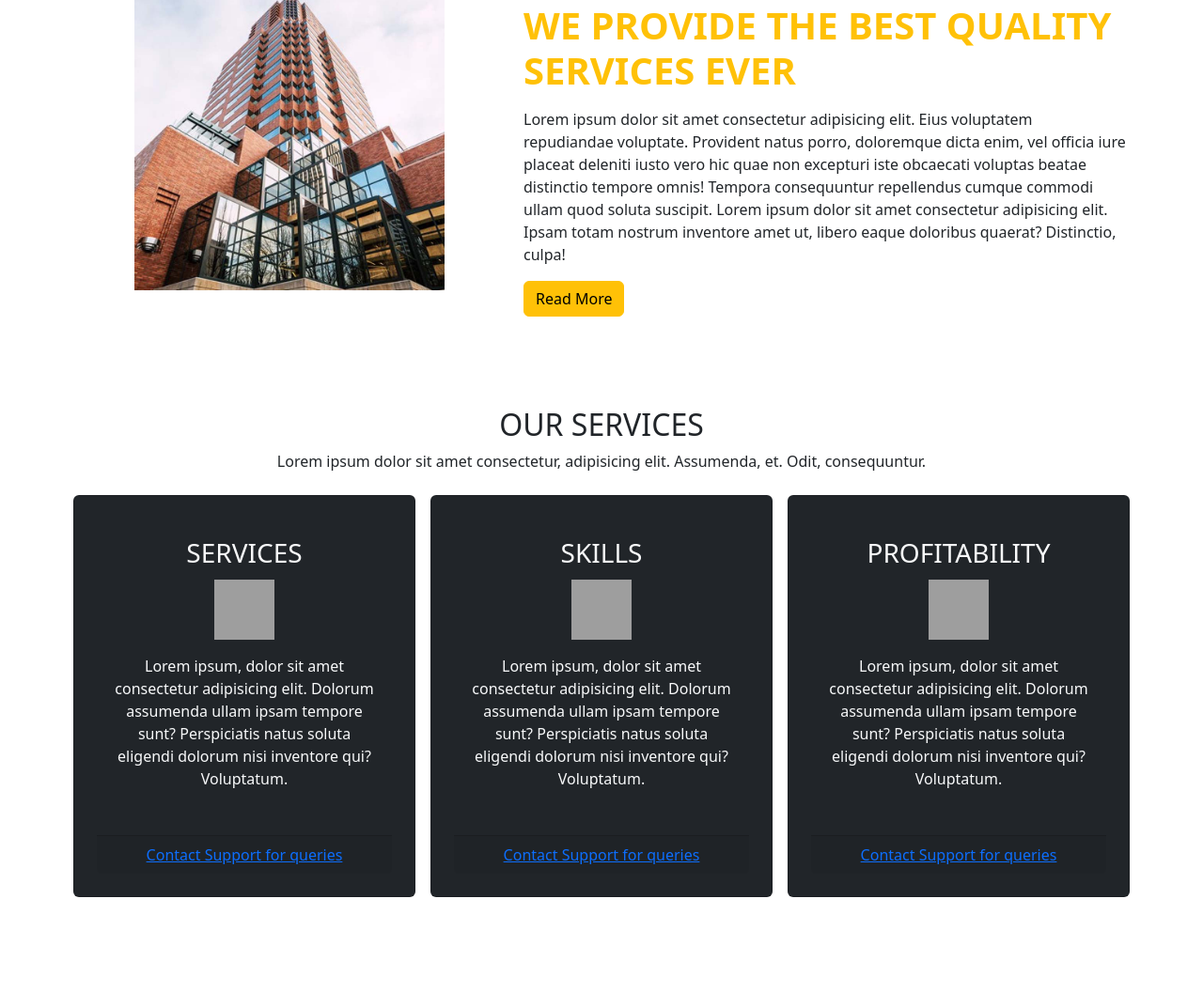
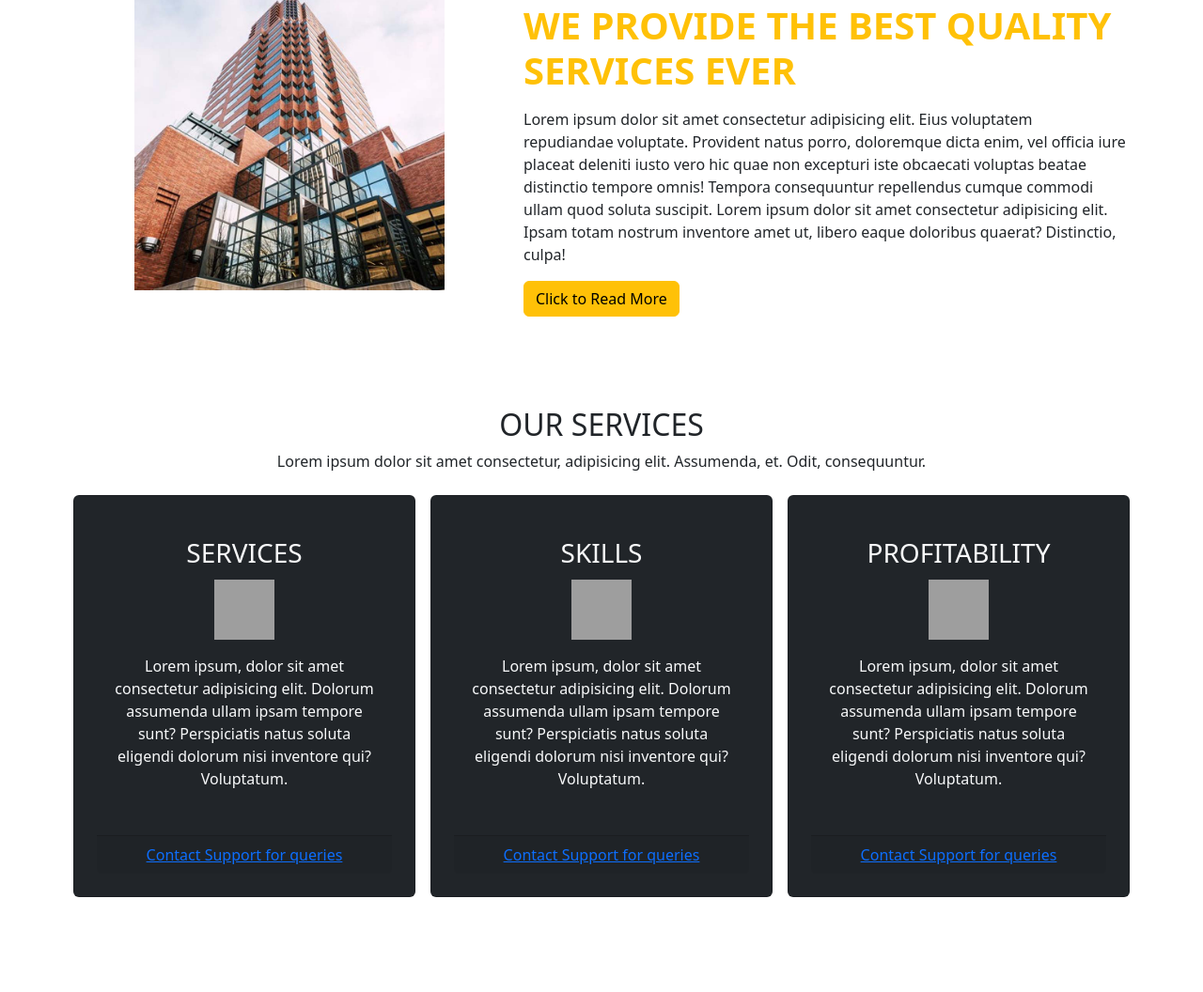
Before and after one commit to Saq-Khan/Build-Con, a plain HTML site: page index.html in a window 1280 px wide. Shown: the part 896-1952 px from the top of the page at 94% size. Drawn offline with nearby package versions, Linux system fonts and the light colour scheme; grey boxes are pictures that could not be loaded.

Commit message:
initial commit

```diff
--- a/index.html
+++ b/index.html
@@ -408,7 +408,7 @@
             <div class="col-lg-7 col-md-6 mt-4 ">
                 <h3 class="text-warning fw-bold display-6">WE PROVIDE THE BEST QUALITY SERVICES EVER</h3>
                 <p class="my-3">Lorem ipsum dolor sit amet consectetur adipisicing elit. Eius voluptatem repudiandae voluptate. Provident natus porro, doloremque dicta enim, vel officia iure placeat deleniti iusto vero hic quae non excepturi iste obcaecati voluptas beatae distinctio tempore omnis! Tempora consequuntur repellendus cumque commodi ullam quod soluta suscipit. Lorem ipsum dolor sit amet consectetur adipisicing elit. Ipsam totam nostrum inventore amet ut, libero eaque doloribus quaerat? Distinctio, culpa!</p>
-                <a href="#contact"><button class="btn btn-warning">Read More</button></a>
+                <a href="#contact"><button class="btn btn-warning">Click to Read More</button></a>
             </div>
         </div>
      </div>
```
